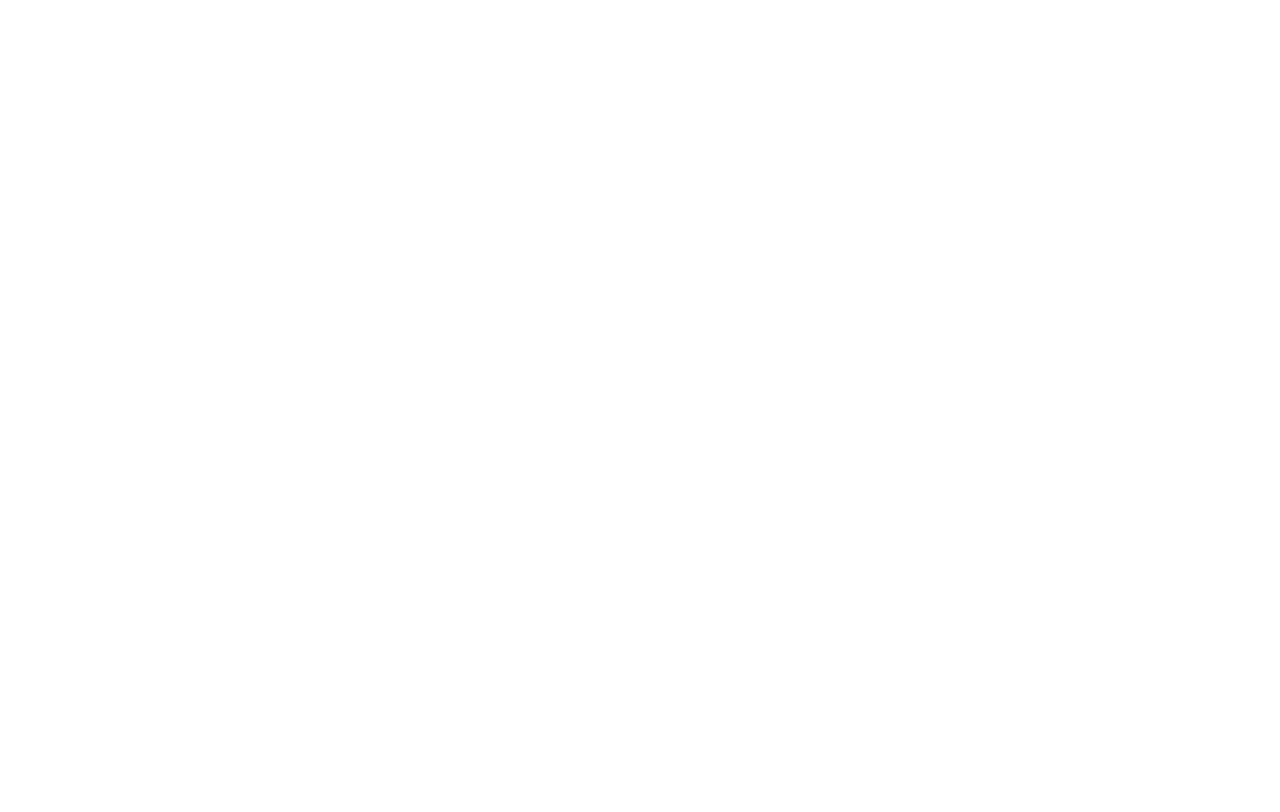
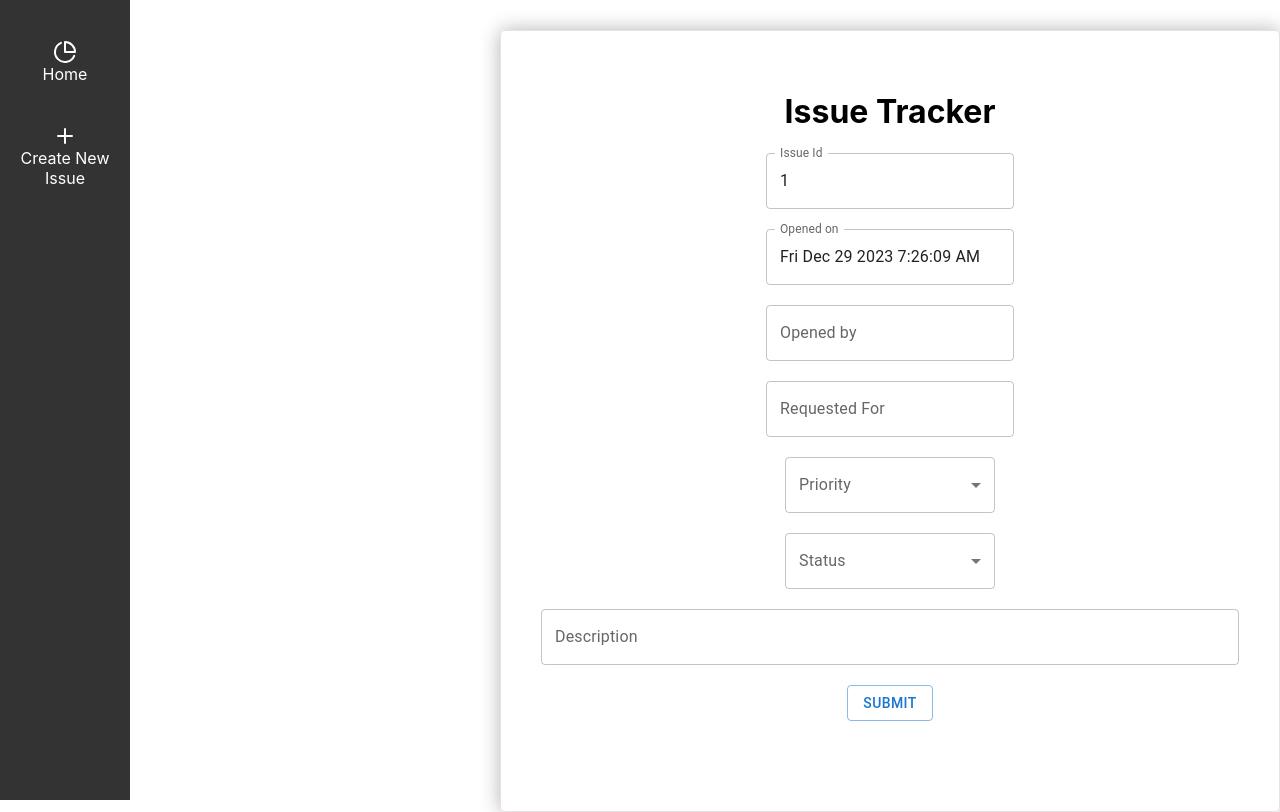
Before and after one commit to IVANHERALD/ticket-tracker-client, a React (Create React App) app: page /add in a window 1280 px wide. Before the commit this address had no page. Built offline with nearby package versions, Linux system fonts and the light colour scheme; no server answers.

Commit message:
hosting route change

```diff
--- a/src/App.js
+++ b/src/App.js
@@ -10,7 +10,7 @@
       <Router>
         <Routes>
         <Route path="/" element={<Home/>} />
-          <Route path="/create" element={<Tracker/>} />
+          <Route path="/add" element={<Tracker/>} />
           <Route path="/create/:id" element={<Tracker/>} />
         </Routes>
       </Router>
--- a/src/component/Navbar.js
+++ b/src/component/Navbar.js
@@ -14,17 +14,12 @@
     </li>
 
     <li className="nav-item">
-      <a href="/create" className="nav-link">
+      <a href="/add" className="nav-link">
       <svg xmlns="http://www.w3.org/2000/svg" width="24" height="24" viewBox="0 0 24 24" fill="none" stroke="currentColor" strokeWidth="2" strokeLinecap="round" strokeLinejoin="round" className="feather feather-plus"><line x1="12" y1="5" x2="12" y2="19"></line><line x1="5" y1="12" x2="19" y2="12"></line></svg>
         <span className="link-text">Create New Issue</span>
       </a>
     </li>
-    <li className="nav-item">
-      <a href="/tickets" className="nav-link">
-      <svg xmlns="http://www.w3.org/2000/svg" width="24" height="24" viewBox="0 0 24 24" fill="none" stroke="currentColor" strokeWidth="2" strokeLinecap="round" strokeLinejoin="round" className="feather feather-layers"><polygon points="12 2 2 7 12 12 22 7 12 2"></polygon><polyline points="2 17 12 22 22 17"></polyline><polyline points="2 12 12 17 22 12"></polyline></svg>
-        <span className="link-text">Update Issues</span>
-      </a>
-    </li>
+
 
   </ul>
 </nav>
```
